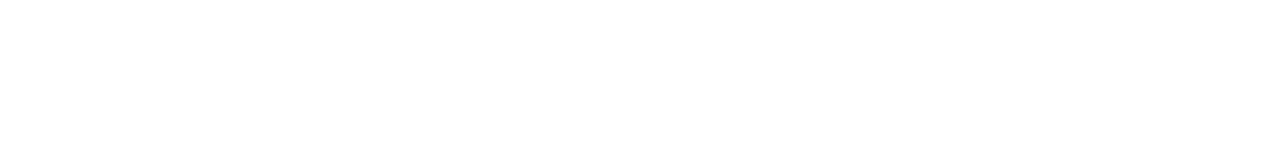
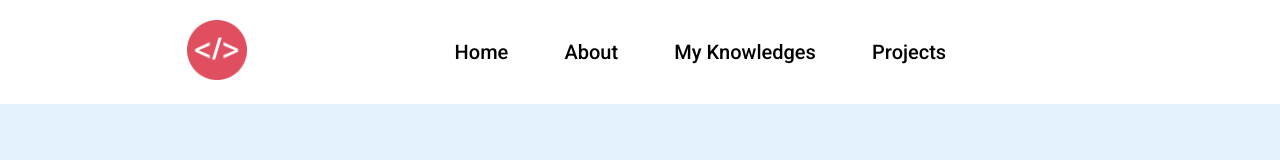
Before and after one commit to mrandersoncordero/portfolio, a plain HTML site: page index.html in a window 1280 px wide. Drawn offline with nearby package versions, Linux system fonts and the light colour scheme.

Commit message:
terminar navbar responsive

```diff
--- a/assets/css/main.css
+++ b/assets/css/main.css
@@ -0,0 +1,118 @@
+ * {
+    padding: 0;
+    margin: 0;
+    box-sizing: border-box;
+}
+:root {
+    --black: #000;
+    --font: 'Roboto', sans-serif;
+    --sm: 14px;
+    --md: 20px;
+    --lg: 24px;
+}
+
+body {
+    font-family: var(--font);
+    background: #E3F2FD;
+    width: 100%;
+}
+
+.header{
+    background: #fff;
+    width: 100%;
+    padding: 20px;
+    margin: auto;
+}
+/* ----- nav ----- */
+.nav {
+    width: 100%;
+    padding: 0px 16px 0px 16px;
+    display: grid;
+    grid-template-columns: 1fr 1fr 1fr;
+}
+
+.cont-img {
+    margin: auto;
+}
+
+.cont-img img {
+    width: 60px;
+}
+
+.nav ul {
+    display: flex;
+    align-items: center;
+    justify-content: space-around;
+}
+
+.nav ul li {
+    list-style: none;
+    cursor: pointer;
+}
+
+.nav ul li a {
+    text-decoration: none;
+    font-family: var(--font);
+    font-size: var(--md);
+    font-weight: 500;
+    color: var(--black);
+}
+
+/* icon hamburguer */
+.nav div:nth-child(3) {
+    display: flex;
+    align-items: center;
+    display: none;
+}
+.hamburguer-icon{
+    cursor: pointer;
+    color: var(--black);
+    font-size: var(--lg);
+}
+
+@media only screen and (max-width: 1500px) {
+    .nav {
+        grid-template-columns: 30% 50%;
+    }
+    .nav ul {
+        justify-content: space-evenly;
+    }
+}
+
+@media only screen and (max-width: 1000px) {
+    .nav ul{
+        display: none;
+    }
+    .nav div:nth-child(3){
+        display: flex;
+        justify-content: flex-end;
+    }
+    .hamburguer-icon{
+        font-size: 30px;
+    }
+    .nav {
+        grid-template-columns: 30% 1fr;
+    }
+}
+
+.underline {
+    color: var(--black);
+    display: inline-block;
+    position: relative;
+}
+.underline::after {
+    content: '';
+    position: absolute;
+    width: 100%;
+    height: 3px;
+    bottom: 0;
+    left: 0;
+    background-color: var(--black);
+    transform: scaleX(0);
+    transform-origin: bottom right;
+    transition: transform 0.6s ease-out;
+}
+.underline:hover:after {
+    transform: scaleX(1);
+    transform-origin: bottom left;
+}
--- a/assets/js/index.js
+++ b/assets/js/index.js
@@ -0,0 +1,10 @@
+const icon_hamburguer = document.getElementById('icon-nav');
+
+icon_hamburguer.addEventListener('click', function() {
+
+    if (icon_hamburguer.getAttribute('name') == 'reorder-four-outline') {
+        icon_hamburguer.setAttribute('name', 'close-outline');
+    }else{
+        icon_hamburguer.setAttribute('name', 'reorder-four-outline');
+    }
+});
--- a/index.html
+++ b/index.html
@@ -5,14 +5,38 @@
     <meta http-equiv="X-UA-Compatible" content="IE=edge">
     <meta name="viewport" content="width=device-width, initial-scale=1.0">
 
+    <!-- google fonts -->
+    <link rel="preconnect" href="https://fonts.googleapis.com">
+    <link rel="preconnect" href="https://fonts.gstatic.com" crossorigin>
+    <link href="https://fonts.googleapis.com/css2?family=Poppins:wght@400;500&family=Roboto:ital,wght@0,300;0,400;0,500;1,400;1,500&display=swap" rel="stylesheet">
+
+    <!-- custom css-->
     <link rel="stylesheet" href="./assets/css/main.css">
+
     <title>Portfolio - Anderson Cordero</title>
 </head>
 <body>
-    <header>
-        <nav></nav>
+    <header class="header">
+        <nav class="nav">
+            <div class="cont-img">
+                <img src="./assets/img/img-nav.png" alt="logo">
+            </div>
+            <ul>
+                <li><a href="#" class="underline">Home</a></li>
+                <li><a href="#" class="underline">About</a></li>
+                <li><a href="#" class="underline">My Knowledges</a></li>
+                <li><a href="#" class="underline">Projects</a></li>
+            </ul>
+            <div>
+                <span class="hamburguer-icon"><ion-icon name="reorder-four-outline" id="icon-nav"></ion-icon></span>
+            </div>
+        </nav>
     </header>
 
+    <!-- js -->
     <script src="./assets/js/index.js"></script>
+    <!-- ionicons -->
+    <script type="module" src="https://unpkg.com/ionicons@7.1.0/dist/ionicons/ionicons.esm.js"></script>
+    <script nomodule src="https://unpkg.com/ionicons@7.1.0/dist/ionicons/ionicons.js"></script>
 </body>
 </html>
```
Also changed, not shown: assets/img/img-nav.png (added), assets/img/png-clipart-web-development-logo-computer-programming-design-trademark-logo.png (deleted).
